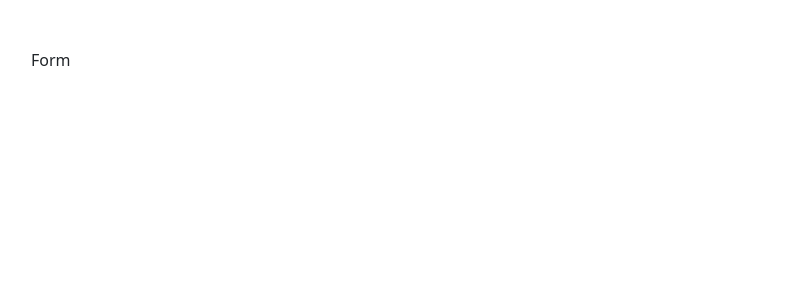
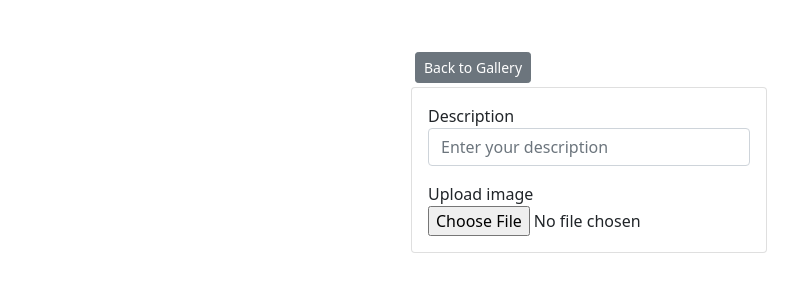
Before and after one commit to PapaFreddie/Gallery, a Django app: page /add/ in a window 1280 px wide. Before the commit the part shown is almost empty. Shown: the top 300 px of the page, without its empty margins (51-849 px from the left). Run offline with Django 4.2, Linux system fonts and the light colour scheme.

Commit message:
added add form to add tepmlate

```diff
--- a/pictures/templates/pictures/add.html
+++ b/pictures/templates/pictures/add.html
@@ -9,10 +9,24 @@
 
 </head>
 <body class="my-5">
-    <div class="container justify-content-center">
-        <div class="row">
+    <div class="container">
+        <div class="row justify-content-center">
             <div class="col-md-4">
-                Form
+                <a href="{% url 'gallery' %" class="btn btn-secondary btn-sm m-1">Back to Gallery</a>
+                <div class="card">
+                    <form>
+                        <div class="form-group m-3">
+                            <label>Description</label>
+                            <input type="text" placeholder="Enter your description" class="form-control">
+                        </div>
+                        <div class="form-group m-3">
+                            <label>Upload image</label>
+                            <input type="file" class="form-control-file">
+                        </div>
+
+                    </form>
+                </div>
+
             </div>
         </div>
 
```
